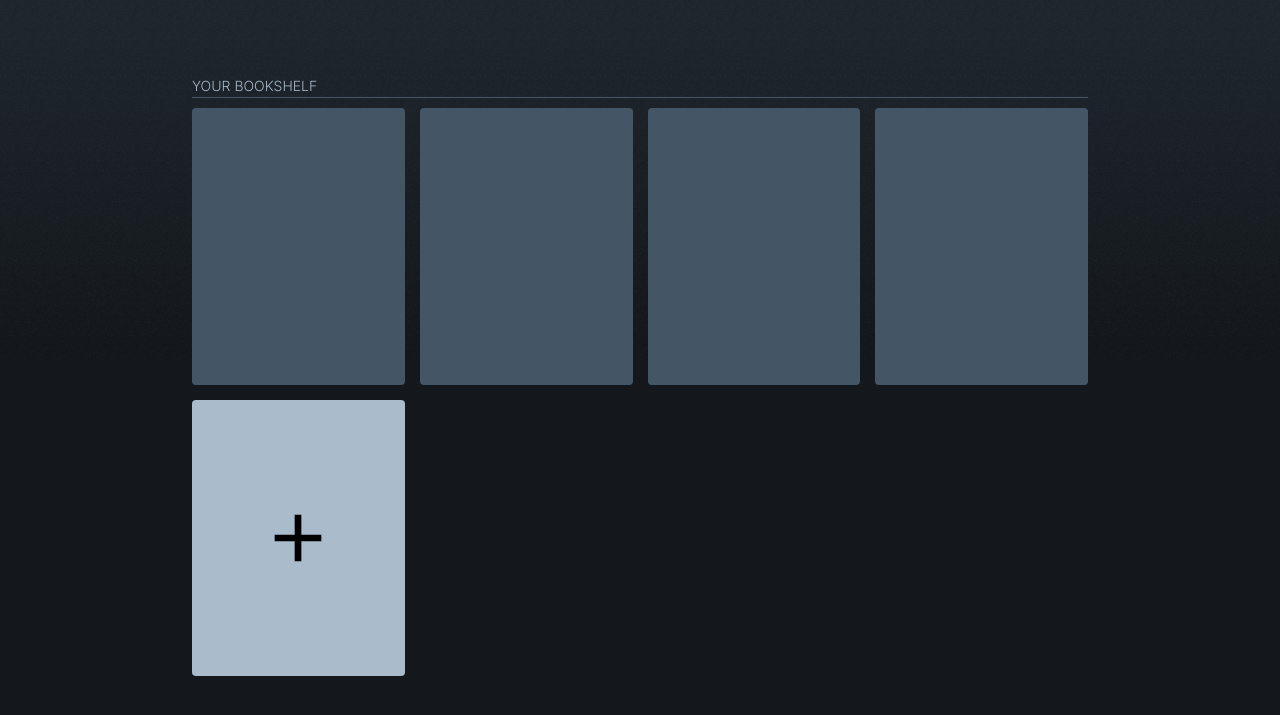
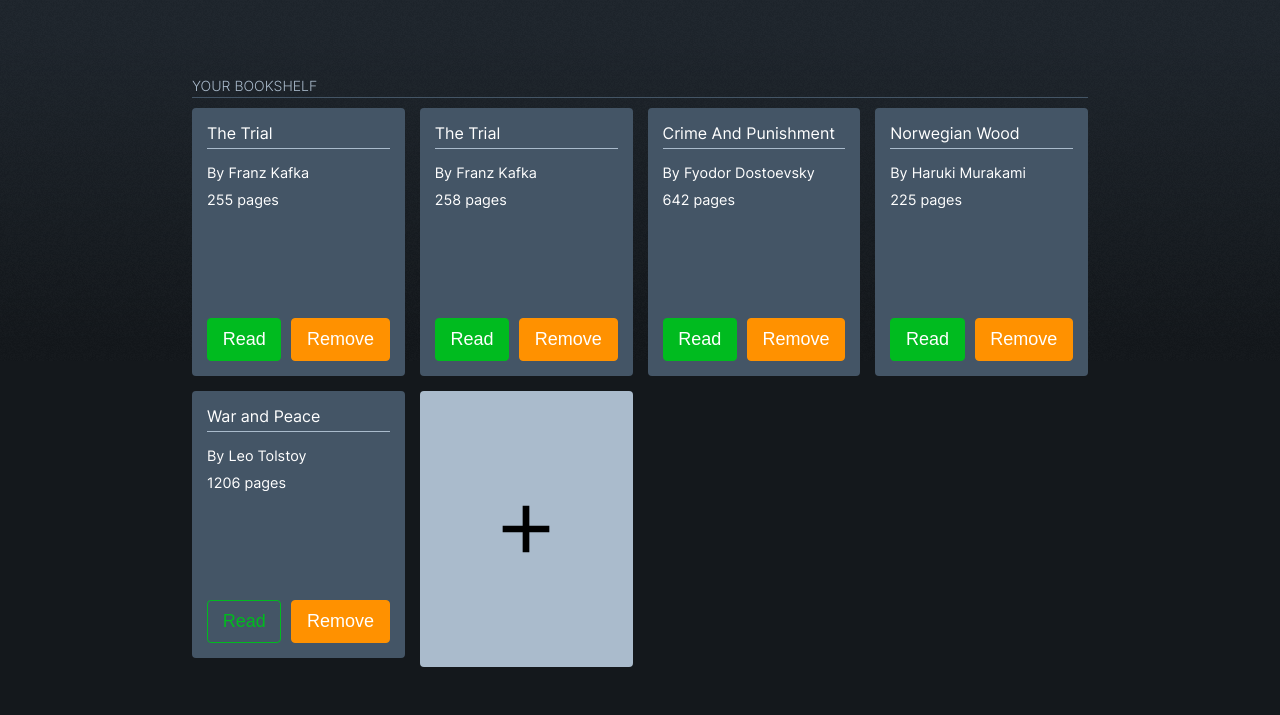
Before and after one commit to Numbers0689/bookmark, a plain HTML site: page index.html in a window 1280 px wide. Shown: the part 77-792 px from the top of the page. Drawn offline with Linux system fonts and the light colour scheme.

Commit message:
Add func to log books

```diff
--- a/index.html
+++ b/index.html
@@ -45,7 +45,17 @@
             <div class="shelf">
                 <div class="title">YOUR BOOKSHELF</div>
                 <div class="book-grid">
-                    <!-- <div class="card data"></div> -->
+                    <div class="card data">
+                        <div>
+                            <div class="cardTitle">The Trial</div>
+                            <div class="cardAuthor">By Franz Kafka</div>
+                            <div class="cardPages">255 pages</div>
+                        </div>
+                        <div class="btns">
+                            <button class="readTog true">Read</button>
+                            <button class="delBook">Remove</button>
+                        </div>
+                    </div>
                     <button class="log card">
                         <img src="icons/plus.svg">
                     </button>
--- a/src/script.js
+++ b/src/script.js
@@ -23,20 +23,52 @@ function addBookToLibrary(title, author, pages, read) {
   let b = `b${no}`;
   b = new Book(title, author, pages, read);
   myLibrary.push(b);
+  addCard(b, no);
+  console.log(myLibrary[no]);
+};
 
+function addCard(book, no) {
   const newCard = document.createElement("div");
-  newCard.classList.add("card");
-  newCard.setAttribute("data-index", `${no}`)
+  newCard.classList.add("card", "data");
+  newCard.setAttribute("data-index", `${no}`);
+
+  const ctitle = document.createElement("div");
+  ctitle.textContent = book.name;
+  ctitle.classList.add("cardTitle");
+
+  const cauth = document.createElement("div");
+  cauth.textContent = "By " + book.author;
+  cauth.classList.add("cardAuthor");
+
+  const cpg = document.createElement("div");
+  cpg.textContent = book.pages + " pages";
+  cpg.classList.add("cardPages");
+
+  const readbtn = document.createElement("button");
+  readbtn.textContent = "Read";
+  readbtn.classList.add("readTog");
+  if (book.read) {
+    readbtn.classList.add("true");
+  }
+
+  const delbtn = document.createElement("button");
+  delbtn.textContent = "Remove";
+  delbtn.classList.add("delBook");
+
+  const idata = document.createElement("div");
+  idata.append(ctitle, cauth, cpg);
+
+  const btns = document.createElement("div");
+  btns.classList.add("btns");
+  btns.append(readbtn, delbtn);
+
+  newCard.append(idata, btns);
   grid.appendChild(newCard);
-  console.log(myLibrary[no]);
 };
 
 function setCard(lib) {
   for (let i = 0; i < lib.length; i++) {
-    const newCard = document.createElement("div");
-    newCard.classList.add("card");
-    newCard.setAttribute("data-index", `${i}`)
-    grid.appendChild(newCard);
+    addCard(lib[i], i);
     console.log(lib[i]);
   }
 };
@@ -82,3 +114,12 @@ save.addEventListener("click", (e) => {
   form.reset();
   dialog.close();
 });
+
+// card handling
+
+const readTogbtns = document.querySelectorAll(".readTog");
+const delBookbtns = document.querySelectorAll(".delBook");
+
+// readTog.addEventListener("click", () => {
+//   readTog.classList.toggle("true")
+// });
--- a/styles.css
+++ b/styles.css
@@ -224,3 +224,76 @@ form {
 
 
 /* card data styles */
+
+.data {
+    padding: 15px;
+    color: var(--head);
+    font-size: 0.9rem;
+    display: flex;
+    flex-direction: column;
+    flex: 1;
+    justify-content: space-between;
+}
+
+.cardTitle {
+    padding-bottom: 5px;
+    border-bottom: 1px solid var(--text);
+    margin-bottom: 15px;
+    font-size: 1rem;
+}
+
+.cardAuthor, .cardTitle, .cardPages {
+    text-overflow: ellipsis;
+    white-space: nowrap;
+    overflow: hidden;
+}
+
+.cardAuthor {
+    padding-bottom: 10px;
+}
+
+.readTog, .delBook {
+    border: 1px solid var(--head);
+    border-radius: 4px;
+    padding: 10% 5px;
+    background: none;
+    color: var(--head);
+    font-size: 18px;
+}
+
+.btns {
+    display: grid;
+    grid-template-columns: auto auto;
+    gap: 10px;
+    justify-self: end;
+}
+
+.readTog {
+    border-color: var(--button);
+    color: var(--button);
+    background-color: inherit;
+}
+
+.true {
+    background-color: var(--button);
+    color: var(--head);
+}
+
+.delBook {
+    background-color: rgb(255, 145, 0);
+    border-color: rgb(255, 145, 0);
+}
+
+.delBook:hover {
+    background-color: rgb(255, 51, 0);
+    border-color: rgb(255, 51, 0);
+}
+
+@media only screen and (max-width: 513px) {
+    .data {
+        font-size: 1.5rem;
+    }
+    .cardTitle {
+        font-size: 2rem;
+    }
+  }
```
